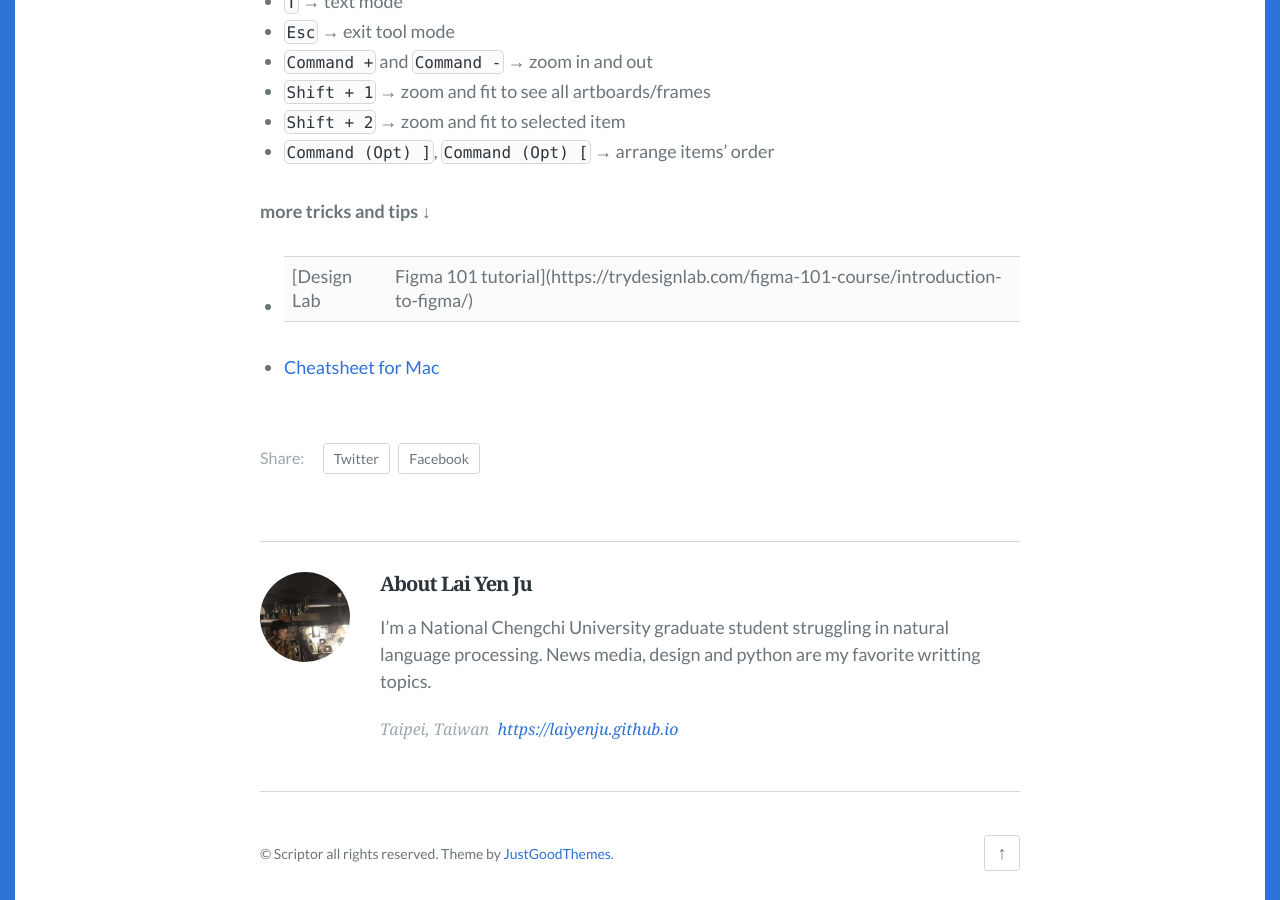
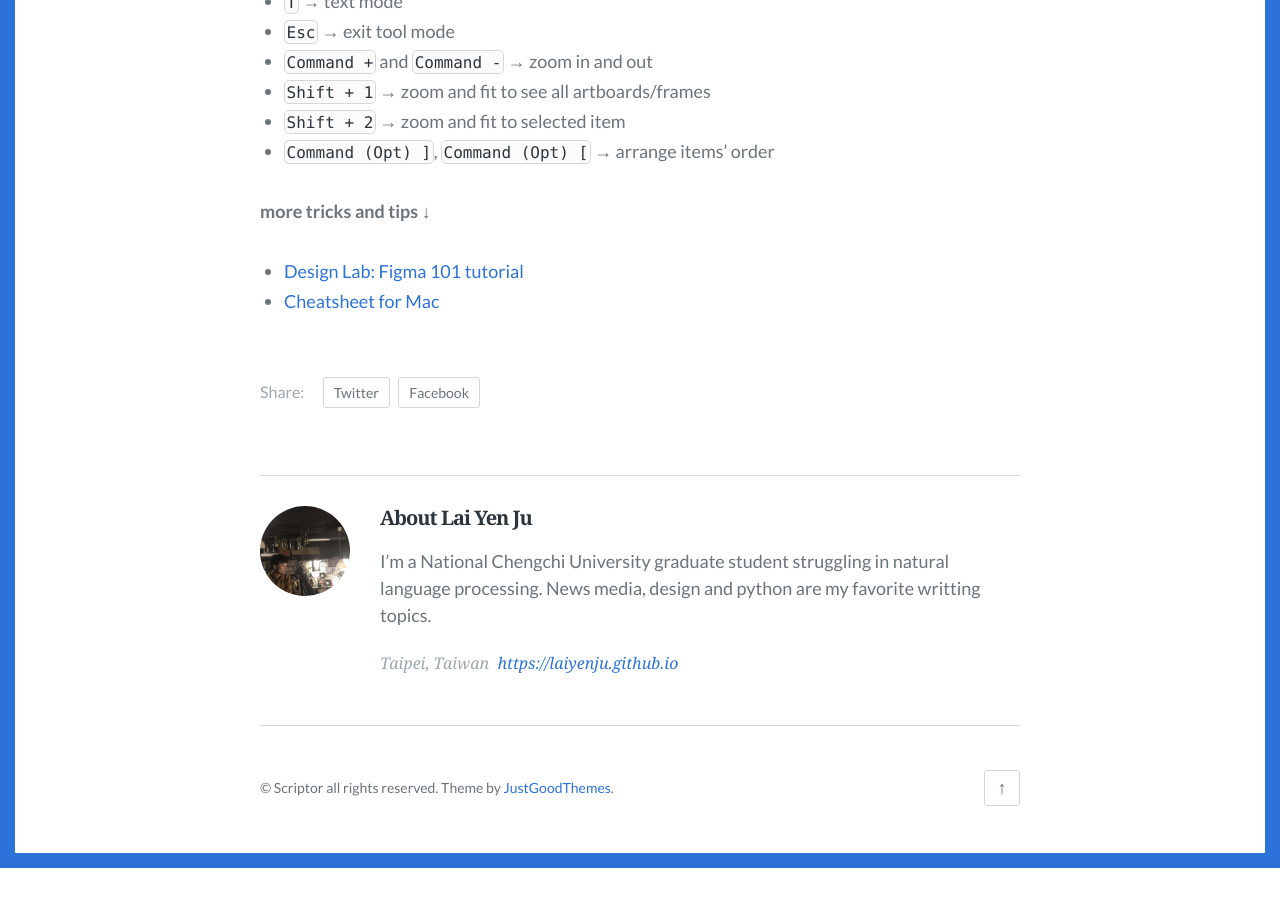
Before and after one commit to laiyenju/laiyenju.github.io, a Jekyll site: the page built from _posts/2020-02-16-figma-101-note.md, in a window 1280 px wide and 900 px high, scrolled down 595 px. Built offline with Jekyll 4.4.1, drawn with Linux system fonts in a browser that asks for light colours; after the commit the page ends 1463 px from its top, so only the background shows below that.

Commit message:
Update 2020-02-16-figma-101-note.md

```diff
--- a/_posts/2020-02-16-figma-101-note.md
+++ b/_posts/2020-02-16-figma-101-note.md
@@ -32,5 +32,5 @@ excerpt: Figma 常用快捷鍵。
 
 **more tricks and tips** ↓
 
-- [Design Lab | Figma 101 tutorial](https://trydesignlab.com/figma-101-course/introduction-to-figma/)
+- [Design Lab: Figma 101 tutorial](https://trydesignlab.com/figma-101-course/introduction-to-figma/)
 - [Cheatsheet for Mac](https://storage.trydesignlab.com/email-courses/figma-101/figma-101-cheat-sheet-mac.pdf)
```
